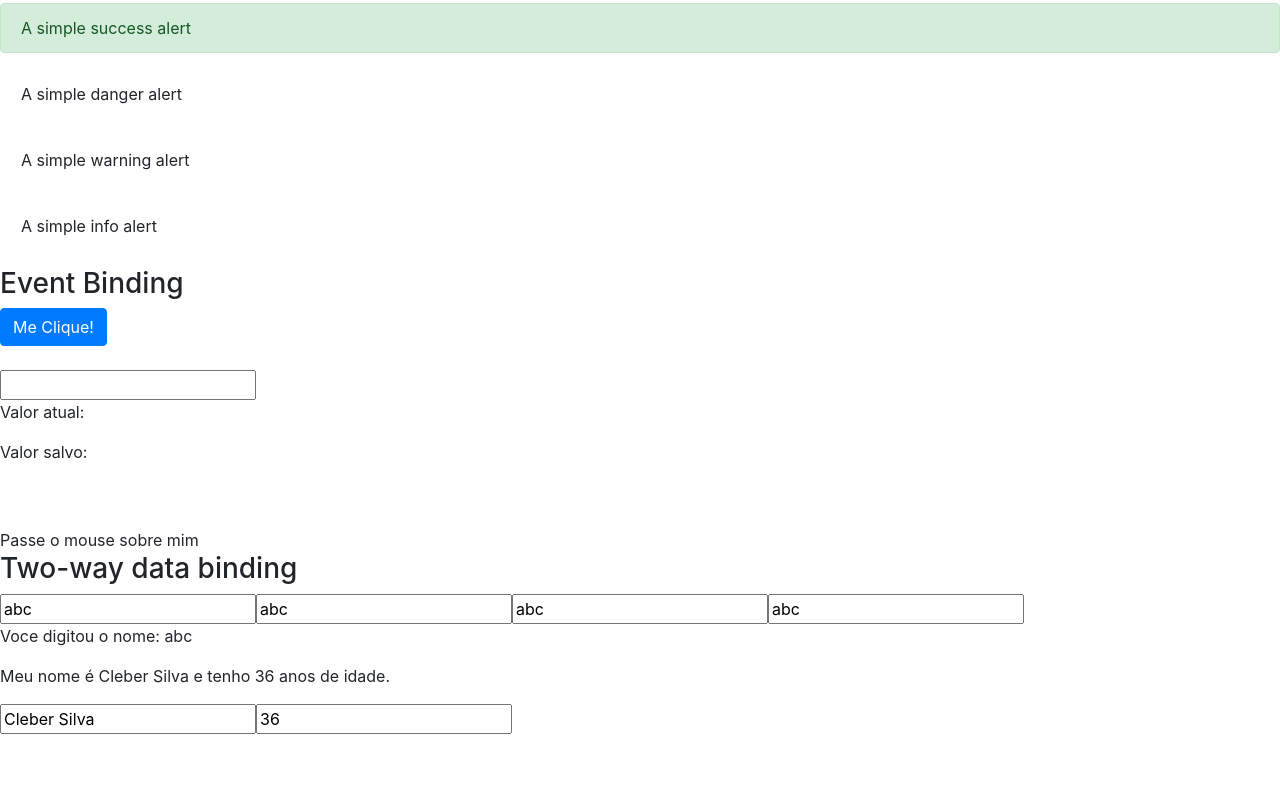
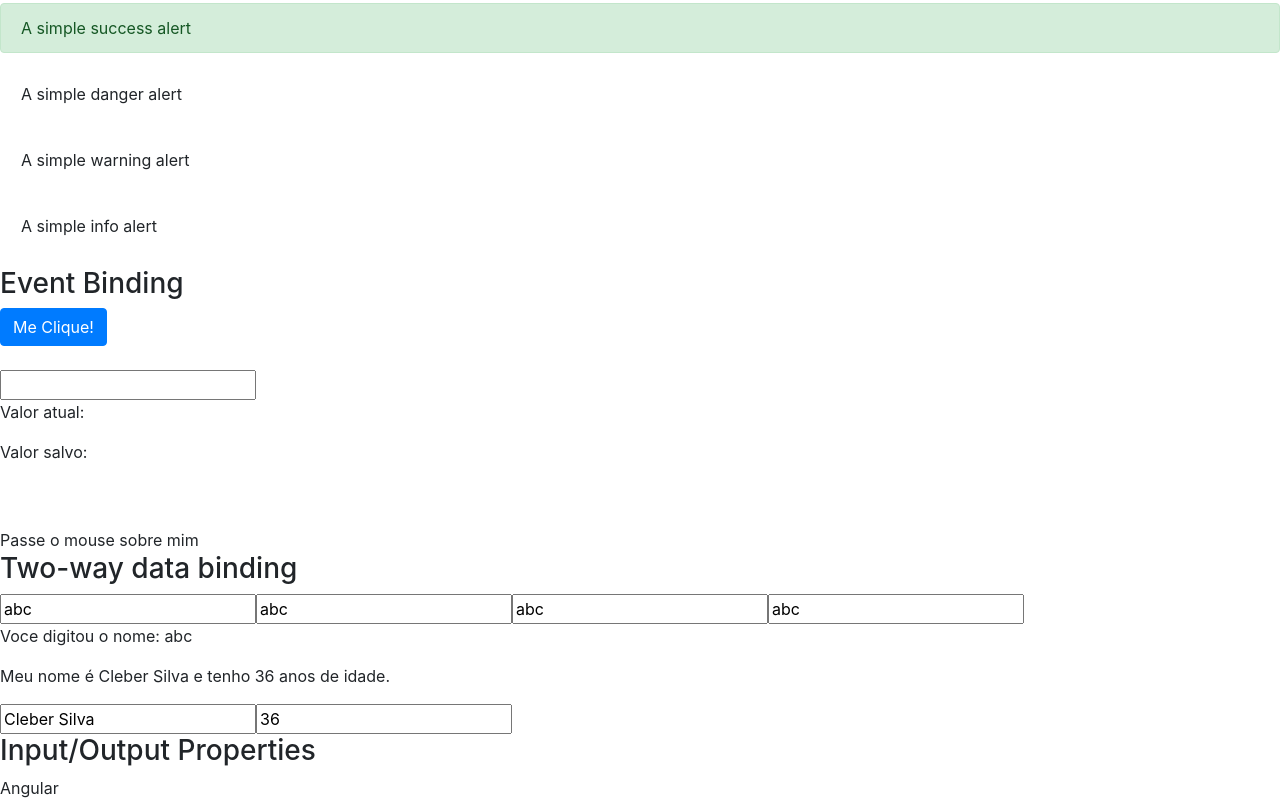
Before and after one commit to cfasilva/curso-angular, an Angular app in the folder data-binding/: page / in a window 1280 px wide. Shown: the part 596-1396 px from the top of the page. Before the commit the page ends 1330 px from the top, so only its background shows below. Built offline with nearby package versions, Linux system fonts and the light colour scheme.

Commit message:
#013 Input properties

```diff
--- a/data-binding/src/app/app.module.ts
+++ b/data-binding/src/app/app.module.ts
@@ -9,11 +9,13 @@
 
 import { AppComponent } from './app.component';
 import { DatadBindingComponent } from './datad-binding/datad-binding.component';
+import { InputPropertyComponent } from './input-property/input-property.component';
 
 @NgModule({
   declarations: [
     AppComponent,
-    DatadBindingComponent
+    DatadBindingComponent,
+    InputPropertyComponent
   ],
   imports: [
     BrowserModule,
--- a/data-binding/src/app/datad-binding/datad-binding.component.html
+++ b/data-binding/src/app/datad-binding/datad-binding.component.html
@@ -79,3 +79,13 @@
 </section>
 
 <app-meu-form></app-meu-form>
+
+<section class="input-output-properties">
+
+    <article>
+        <h3>Input/Output Properties</h3>
+
+        <app-curso [nome]="nomeCurso"></app-curso>
+    </article>
+
+</section>
--- a/data-binding/src/app/datad-binding/datad-binding.component.ts
+++ b/data-binding/src/app/datad-binding/datad-binding.component.ts
@@ -13,6 +13,7 @@
   valorAtual = '';
   valorSalvo = '';
   isMouseOver = false;
+  nomeCurso = 'Angular';
 
   getValor() {
     return 1;
--- /dev/null
+++ b/data-binding/src/app/input-property/input-property.component.html
@@ -0,0 +1 @@
+{{ nome }}
--- /dev/null
+++ b/data-binding/src/app/input-property/input-property.component.ts
@@ -0,0 +1,17 @@
+import { Component, OnInit, Input } from '@angular/core';
+
+@Component({
+  selector: 'app-curso',
+  templateUrl: './input-property.component.html',
+  styleUrls: ['./input-property.component.css']
+})
+export class InputPropertyComponent implements OnInit {
+
+  @Input() nome = '';
+
+  constructor() { }
+
+  ngOnInit(): void {
+  }
+
+}
```
Also changed, not shown: data-binding/src/app/input-property/input-property.component.css (added), 2 other files (tests, documents, lock files or other folders).
